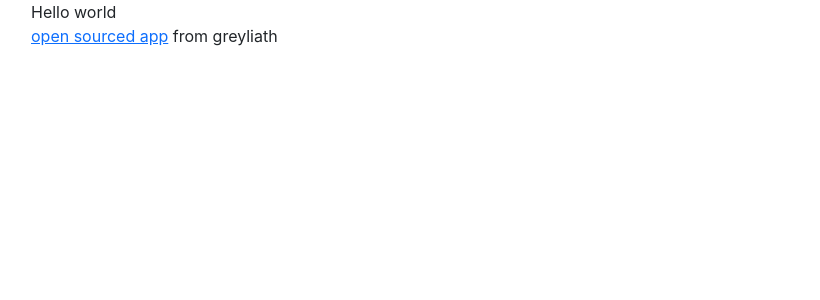
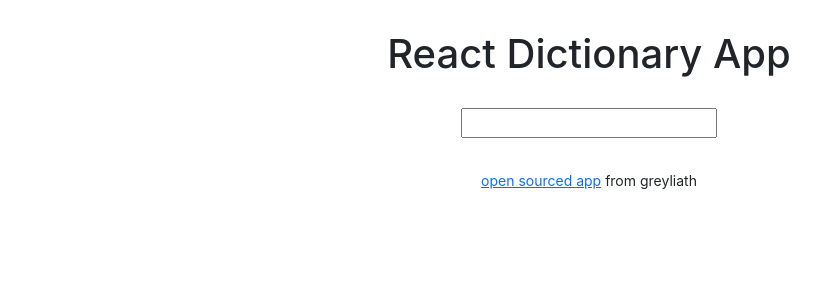
Before and after one commit to greyliath/react-dictionary, a React (Create React App) app: page / in a window 1280 px wide. Shown: the top 300 px of the page, without its empty margins (51-871 px from the left). Built offline with nearby package versions, Linux system fonts and the light colour scheme.

Commit message:
Creates basic Dictionary component

```diff
--- a/public/index.html
+++ b/public/index.html
@@ -10,12 +10,6 @@
       content="Web site created using create-react-app"
     />
     <link href="https://cdn.jsdelivr.net/npm/bootstrap@5.1.3/dist/css/bootstrap.min.css" rel="stylesheet" integrity="sha384-1BmE4kWBq78iYhFldvKuhfTAU6auU8tT94WrHftjDbrCEXSU1oBoqyl2QvZ6jIW3" crossorigin="anonymous">
-
-    <link rel="apple-touch-icon" href="%PUBLIC_URL%/logo192.png" />
-    <!--
-      manifest.json provides metadata used when your web app is installed on a
-      user's mobile device or desktop. See https://developers.google.com/web/fundamentals/web-app-manifest/
-    -->
     <link rel="manifest" href="%PUBLIC_URL%/manifest.json" />
     <!--
       Notice the use of %PUBLIC_URL% in the tags above.
--- a/src/App.css
+++ b/src/App.css
@@ -0,0 +1,8 @@
+.App header {
+  text-align: center;
+  margin: 30px 0;
+}
+.App footer {
+  text-align: center;
+  margin: 30px 0;
+}
--- a/src/App.js
+++ b/src/App.js
@@ -1,14 +1,30 @@
-import './App.css';
+import Dictionary from "./Dictionary";
+import "./App.css";
 
 function App() {
   return (
-    <div className="App">
+    <div className='App'>
       <div className='container'>
-      Hello world
-      <footer><a href="https://github.com/greyliath/react-dictionary" target="_blank" rel="noreferrer">open sourced app</a> from greyliath</footer>
+        <header>
+          <h1>React Dictionary App</h1>
+        </header>
+        <main>
+          <Dictionary />
+        </main>
+        <footer>
+          <small>
+            <a
+              href='https://github.com/greyliath/react-dictionary'
+              target='_blank'
+              rel='noreferrer'
+            >
+              open sourced app
+            </a>{" "}
+            from greyliath
+          </small>
+        </footer>
+      </div>
     </div>
-    </div>
-
   );
 }
 
--- /dev/null
+++ b/src/Dictionary.css
@@ -0,0 +1,3 @@
+.Dictionary {
+  text-align: center;
+}
--- /dev/null
+++ b/src/Dictionary.js
@@ -0,0 +1,22 @@
+import React, { useState } from "react";
+import "./Dictionary.css";
+
+export default function Dictionary() {
+  let [keyword, setKeyword] = useState("");
+  function search(event) {
+    event.preventDefault();
+    alert(`Searching for the definition of ${keyword}`);
+  }
+
+  function handleKeywordChange(event) {
+    setKeyword(event.target.value);
+  }
+
+  return (
+    <div className='Dictionary'>
+      <form onSubmit={search}>
+        <input type='search' onChange={handleKeywordChange} />
+      </form>
+    </div>
+  );
+}
```
Also changed, not shown: public/logo192.png (deleted), public/logo512.png (deleted).
